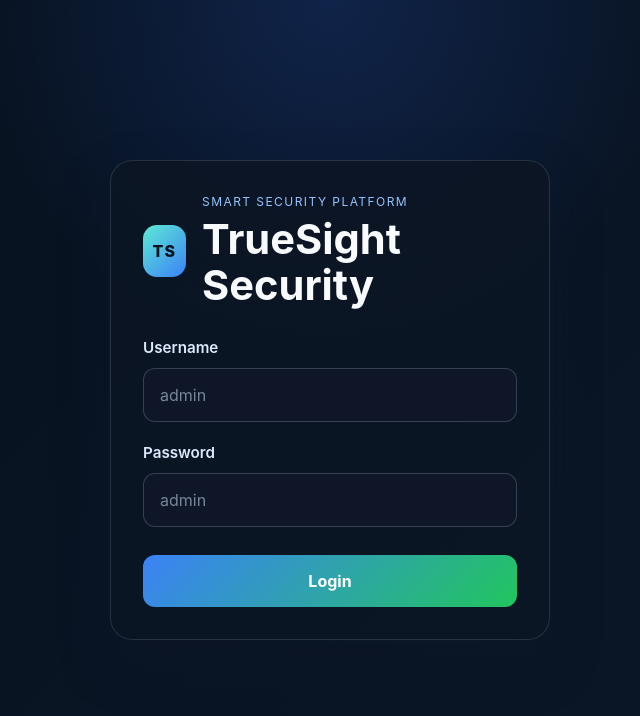
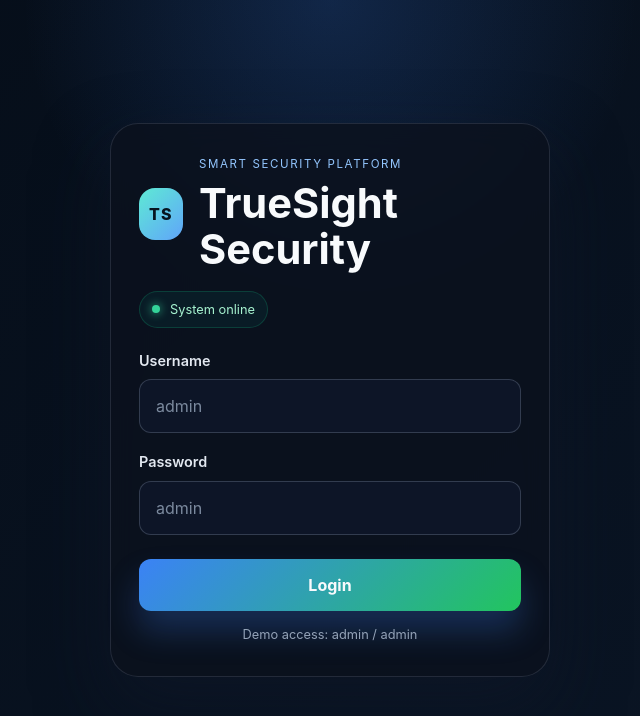
Before and after one commit to akmaladli/TrueSight-Security, a React (Vite) app: page /login in a window 1280 px wide. Shown: the top 716 px of the page, without its empty margins (310-950 px from the left). Built offline with nearby package versions, Linux system fonts and the light colour scheme.

Commit message:
glass-style login card stronger blue/green security palette better spacing and hierarchy enhanced dashboard cards and device list improved top bar and status badges demo credentials hint on the login screen

```diff
--- a/src/App.css
+++ b/src/App.css
@@ -5,32 +5,54 @@
   justify-content: center;
   padding: 24px;
   background:
-    radial-gradient(circle at top, rgba(50, 113, 255, 0.18), transparent 35%),
-    linear-gradient(135deg, #07111f 0%, #0b1728 100%);
+    radial-gradient(circle at top, rgba(59, 130, 246, 0.2), transparent 30%),
+    linear-gradient(135deg, #050d18 0%, #0b1626 100%);
 }
 
 .auth-card {
   width: min(100%, 440px);
-  background: rgba(12, 22, 36, 0.9);
-  border: 1px solid rgba(148, 163, 184, 0.2);
-  border-radius: 22px;
-  box-shadow: 0 24px 50px rgba(15, 23, 42, 0.4);
-  padding: 32px;
+  background: rgba(11, 18, 30, 0.82);
+  border: 1px solid rgba(148, 163, 184, 0.18);
+  border-radius: 28px;
+  padding: 32px 28px;
+  box-shadow: 0 30px 70px rgba(15, 23, 42, 0.5);
+  backdrop-filter: blur(12px);
 }
 
 .brand-wrap {
   display: flex;
   align-items: center;
   gap: 16px;
-  margin-bottom: 28px;
+  margin-bottom: 18px;
+}
+
+.auth-status-row {
+  display: inline-flex;
+  align-items: center;
+  gap: 10px;
+  background: rgba(15, 118, 110, 0.12);
+  border: 1px solid rgba(16, 185, 129, 0.22);
+  border-radius: 999px;
+  padding: 8px 12px;
+  color: #a7f3d0;
+  font-size: 0.8rem;
+  margin-bottom: 22px;
+}
+
+.signal-dot {
+  width: 8px;
+  height: 8px;
+  border-radius: 50%;
+  background: #34d399;
+  box-shadow: 0 0 10px rgba(52, 211, 153, 0.9);
 }
 
 .brand-badge {
   width: 52px;
   height: 52px;
-  border-radius: 14px;
-  background: linear-gradient(135deg, #5eead4 0%, #3b82f6 100%);
-  color: #06131e;
+  border-radius: 16px;
+  background: linear-gradient(135deg, #5eead4 0%, #60a5fa 100%);
+  color: #07141f;
   display: grid;
   place-items: center;
   font-weight: 800;
@@ -38,17 +60,17 @@
 }
 
 .eyebrow {
-  font-size: 0.75rem;
-  letter-spacing: 0.12em;
+  font-size: 0.72rem;
+  letter-spacing: 0.14em;
   text-transform: uppercase;
   color: #93c5fd;
-  margin-bottom: 6px;
+  margin-bottom: 8px;
 }
 
 .login-form {
   display: flex;
   flex-direction: column;
-  gap: 20px;
+  gap: 18px;
 }
 
 .field-group {
@@ -58,23 +80,32 @@
 }
 
 .field-group label {
-  color: #dbeafe;
-  font-size: 0.95rem;
+  color: #e2e8f0;
+  font-size: 0.9rem;
   font-weight: 600;
 }
 
 .field-group input {
   width: 100%;
-  border: 1px solid rgba(148, 163, 184, 0.3);
+  border: 1px solid rgba(148, 163, 184, 0.28);
   border-radius: 12px;
   background: rgba(15, 23, 42, 0.9);
   color: #f8fafc;
   padding: 14px 16px;
   font-size: 1rem;
+  transition:
+    border-color 0.2s ease,
+    box-shadow 0.2s ease;
+}
+
+.field-group input:focus {
+  outline: none;
+  border-color: rgba(96, 165, 250, 0.7);
+  box-shadow: 0 0 0 3px rgba(59, 130, 246, 0.18);
 }
 
 .field-group input::placeholder {
-  color: rgba(148, 163, 184, 0.8);
+  color: rgba(148, 163, 184, 0.82);
 }
 
 .primary-button,
@@ -85,21 +116,16 @@
   cursor: pointer;
   transition:
     transform 0.2s ease,
+    box-shadow 0.2s ease,
     opacity 0.2s ease;
 }
 
 .primary-button {
   padding: 14px 18px;
   background: linear-gradient(135deg, #3b82f6 0%, #22c55e 100%);
-  color: white;
-  margin-top: 8px;
-}
-
-.secondary-button {
-  padding: 10px 16px;
-  background: rgba(148, 163, 184, 0.12);
-  color: #e2e8f0;
-  border: 1px solid rgba(148, 163, 184, 0.2);
+  color: #f8fafc;
+  margin-top: 6px;
+  box-shadow: 0 20px 32px rgba(59, 130, 246, 0.25);
 }
 
 .primary-button:hover,
@@ -107,18 +133,52 @@
   transform: translateY(-1px);
 }
 
+.demo-note {
+  text-align: center;
+  color: #94a3b8;
+  font-size: 0.8rem;
+  margin-top: -4px;
+}
+
 .dashboard-page {
   min-height: 100vh;
-  background: linear-gradient(180deg, #07111f 0%, #0c1625 100%);
+  background:
+    radial-gradient(circle at top, rgba(59, 130, 246, 0.12), transparent 30%),
+    linear-gradient(180deg, #07111f 0%, #0b1728 100%);
   padding: 32px clamp(20px, 4vw, 64px);
+}
+
+.dashboard-shell {
+  max-width: 1100px;
+  margin: 0 auto;
 }
 
 .topbar {
   display: flex;
   align-items: center;
   justify-content: space-between;
-  gap: 16px;
+  gap: 20px;
   margin-bottom: 28px;
+}
+
+.brand-wrap-dashboard {
+  margin-bottom: 0;
+}
+
+.topbar-actions {
+  display: flex;
+  align-items: center;
+  gap: 12px;
+}
+
+.user-pill {
+  padding: 8px 12px;
+  border-radius: 999px;
+  background: rgba(59, 130, 246, 0.1);
+  border: 1px solid rgba(96, 165, 250, 0.2);
+  color: #dbeafe;
+  font-size: 0.8rem;
+  font-weight: 600;
 }
 
 .summary-grid {
@@ -129,40 +189,46 @@
 }
 
 .summary-card {
-  background: rgba(15, 23, 42, 0.9);
-  border: 1px solid rgba(148, 163, 184, 0.18);
-  border-radius: 18px;
-  padding: 20px;
+  background: rgba(15, 23, 42, 0.92);
+  border: 1px solid rgba(148, 163, 184, 0.16);
+  border-radius: 20px;
+  padding: 22px 20px;
   display: flex;
   flex-direction: column;
   gap: 8px;
+  box-shadow: inset 0 1px 0 rgba(255, 255, 255, 0.03);
 }
 
 .summary-card.accent {
   background: linear-gradient(
     135deg,
-    rgba(34, 197, 94, 0.18),
-    rgba(59, 130, 246, 0.2)
+    rgba(34, 197, 94, 0.14),
+    rgba(59, 130, 246, 0.18)
   );
 }
 
 .summary-card span {
   color: #a5b4cf;
-  font-size: 0.82rem;
+  font-size: 0.76rem;
   text-transform: uppercase;
-  letter-spacing: 0.08em;
+  letter-spacing: 0.1em;
 }
 
 .summary-card strong {
   color: #f8fafc;
-  font-size: clamp(1.2rem, 2vw, 1.8rem);
+  font-size: clamp(1.3rem, 2vw, 1.8rem);
+}
+
+.summary-card small {
+  color: #cbd5e1;
+  font-size: 0.75rem;
 }
 
 .device-panel {
-  background: rgba(15, 23, 42, 0.9);
-  border: 1px solid rgba(148, 163, 184, 0.18);
-  border-radius: 22px;
-  padding: 26px;
+  background: rgba(15, 23, 42, 0.92);
+  border: 1px solid rgba(148, 163, 184, 0.14);
+  border-radius: 24px;
+  padding: 24px 20px 18px;
 }
 
 .panel-header {
@@ -182,15 +248,37 @@
   justify-content: space-between;
   align-items: center;
   gap: 18px;
-  padding: 18px 20px;
-  border-radius: 16px;
-  background: rgba(9, 16, 30, 0.9);
+  padding: 16px 18px;
+  border-radius: 18px;
+  background: rgba(9, 17, 30, 0.9);
   border: 1px solid rgba(148, 163, 184, 0.12);
+}
+
+.device-main {
+  display: flex;
+  align-items: center;
+  gap: 14px;
+}
+
+.device-icon {
+  display: grid;
+  place-items: center;
+  width: 36px;
+  height: 36px;
+  border-radius: 12px;
+  background: rgba(59, 130, 246, 0.12);
+  color: #7dd3fc;
+  font-weight: 800;
+}
+
+.device-copy {
+  display: flex;
+  flex-direction: column;
+  gap: 4px;
 }
 
 .device-copy h4 {
   color: #f8fafc;
-  margin-bottom: 6px;
 }
 
 .device-copy p {
@@ -203,25 +291,32 @@
   justify-content: center;
   border-radius: 999px;
   padding: 8px 12px;
-  font-size: 0.8rem;
+  font-size: 0.72rem;
   font-weight: 700;
-  letter-spacing: 0.04em;
+  letter-spacing: 0.06em;
   text-transform: uppercase;
 }
 
 .status-pill.online {
-  background: rgba(34, 197, 94, 0.16);
+  background: rgba(34, 197, 94, 0.14);
   color: #86efac;
 }
 
 .status-pill.offline {
-  background: rgba(239, 68, 68, 0.14);
+  background: rgba(239, 68, 68, 0.12);
   color: #fca5a5;
 }
 
 .status-pill.neutral {
-  background: rgba(59, 130, 246, 0.14);
+  background: rgba(59, 130, 246, 0.12);
   color: #bfdbfe;
+}
+
+.secondary-button {
+  padding: 10px 16px;
+  background: rgba(148, 163, 184, 0.12);
+  color: #e2e8f0;
+  border: 1px solid rgba(148, 163, 184, 0.2);
 }
 
 @media (max-width: 700px) {
@@ -231,7 +326,8 @@
 
   .topbar,
   .device-item,
-  .panel-header {
+  .panel-header,
+  .topbar-actions {
     flex-direction: column;
     align-items: flex-start;
   }
--- a/src/pages/DashboardPage.jsx
+++ b/src/pages/DashboardPage.jsx
@@ -29,12 +29,18 @@ function DashboardPage() {
 
   return (
     <main className="dashboard-page">
+      <div className="dashboard-shell">
         <header className="topbar">
+          <div className="brand-wrap brand-wrap-dashboard">
+            <div className="brand-badge">TS</div>
             <div>
               <p className="eyebrow">Security Overview</p>
               <h2>TrueSight Security</h2>
             </div>
+          </div>
 
+          <div className="topbar-actions">
+            <span className="user-pill">Admin</span>
             <button
               type="button"
               className="secondary-button"
@@ -42,21 +48,25 @@ function DashboardPage() {
             >
               Logout
             </button>
+          </div>
         </header>
 
         <section className="summary-grid">
-        <div className="summary-card accent">
+          <article className="summary-card accent">
             <span>System Status</span>
             <strong>Protected</strong>
-        </div>
-        <div className="summary-card">
+            <small>All monitored zones secure</small>
+          </article>
+          <article className="summary-card">
             <span>Active Devices</span>
             <strong>3 online</strong>
-        </div>
-        <div className="summary-card">
+            <small>1 device offline</small>
+          </article>
+          <article className="summary-card">
             <span>Alerts</span>
             <strong>1 pending</strong>
-        </div>
+            <small>Needs review</small>
+          </article>
         </section>
 
         <section className="device-panel">
@@ -68,9 +78,15 @@ function DashboardPage() {
           <div className="device-list">
             {devices.map((device) => (
               <article key={device.id} className="device-item">
+                <div className="device-main">
+                  <div className="device-icon" aria-hidden="true">
+                    {device.status === "online" ? "●" : "○"}
+                  </div>
+
                   <div className="device-copy">
                     <h4>{device.name}</h4>
                     <p>{device.location}</p>
+                  </div>
                 </div>
 
                 <span className={`status-pill ${device.status}`}>
@@ -80,6 +96,7 @@ function DashboardPage() {
             ))}
           </div>
         </section>
+      </div>
     </main>
   );
 }
--- a/src/pages/LoginPage.jsx
+++ b/src/pages/LoginPage.jsx
@@ -31,6 +31,11 @@ function LoginPage() {
           </div>
         </div>
 
+        <div className="auth-status-row">
+          <span className="signal-dot" />
+          <span>System online</span>
+        </div>
+
         <form className="login-form" onSubmit={handleSubmit}>
           <div className="field-group">
             <label htmlFor="username">Username</label>
@@ -59,6 +64,8 @@ function LoginPage() {
           <button type="submit" className="primary-button">
             Login
           </button>
+
+          <p className="demo-note">Demo access: admin / admin</p>
         </form>
       </section>
     </main>
```
Lines whose indentation alone changed are shown as unchanged.
